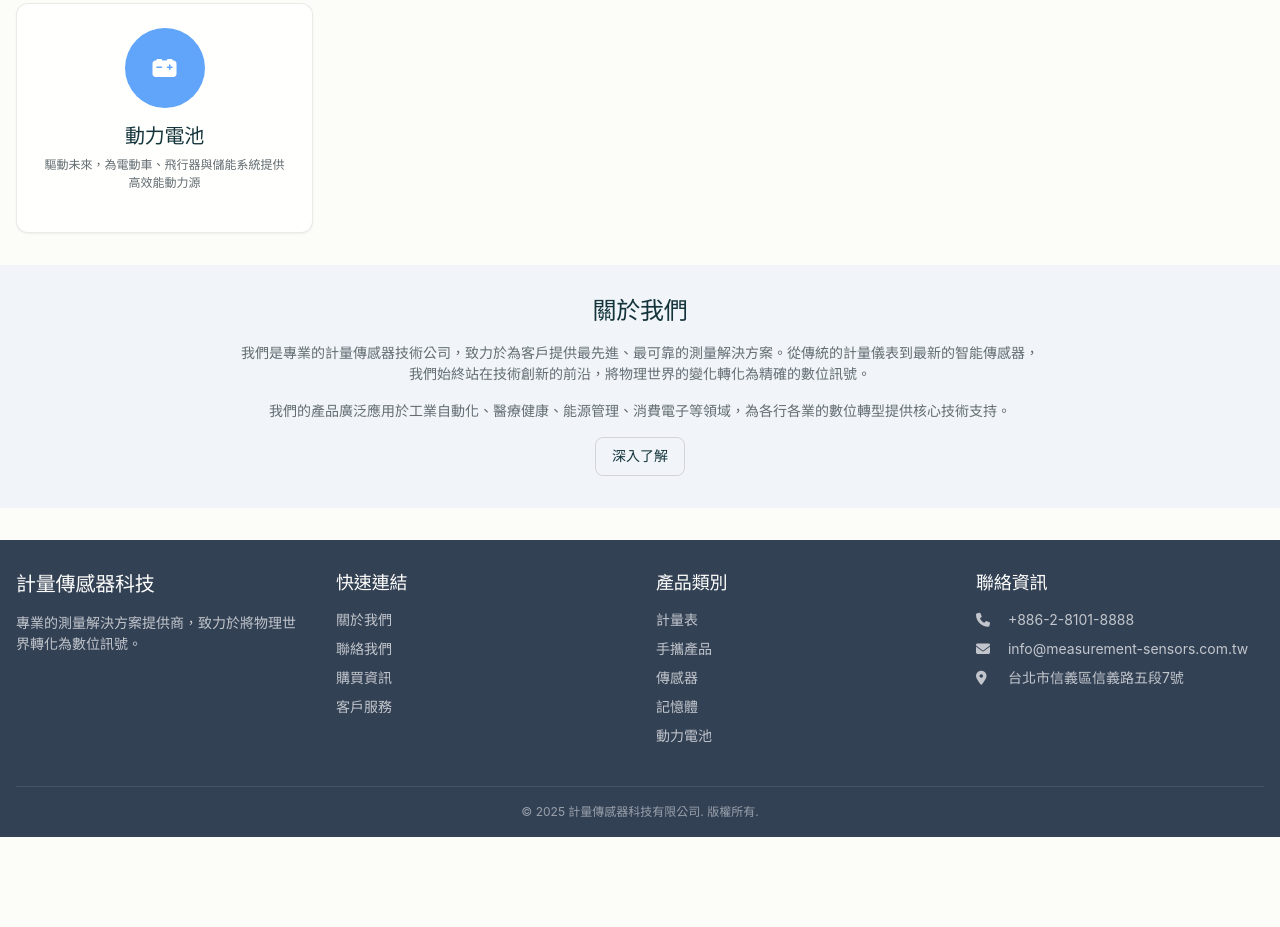
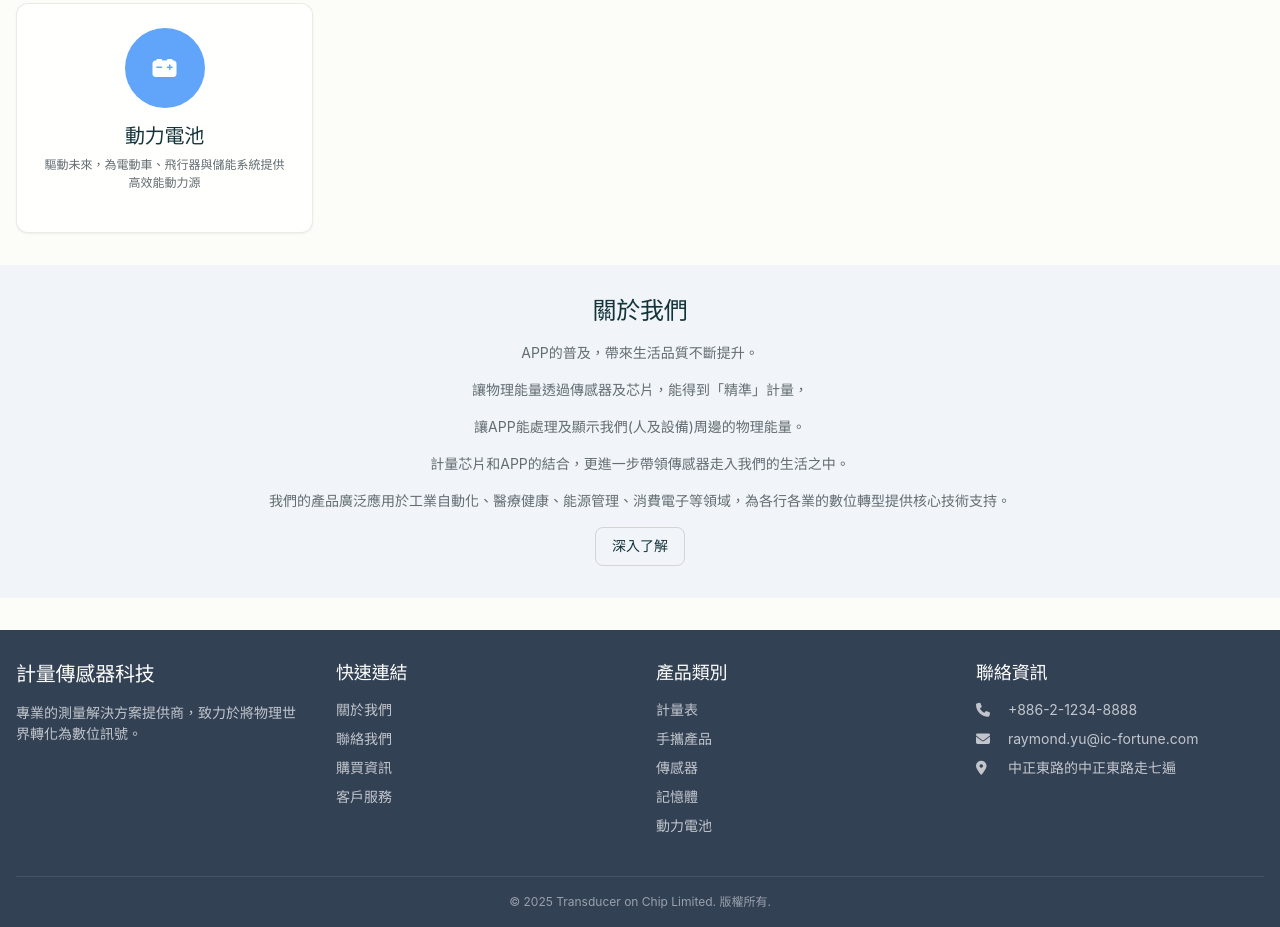
Before and after one commit to Rmanst/TOCL, a plain HTML site: page index.html in a window 1280 px wide. Shown: the part 855-1782 px from the top of the page. Before the commit the page ends 1692 px from the top, so only its background shows below. Drawn offline with Linux system fonts and the light colour scheme; a web font is replaced by a local one.

Commit message:
Update index.html

```diff
--- a/index.html
+++ b/index.html
@@ -3,7 +3,7 @@
 <head>
     <meta charset="UTF-8">
     <meta name="viewport" content="width=device-width, initial-scale=1.0">
-    <title>計量傳感器科技 - 專業測量解決方案</title>
+    <title>計量傳感器 - 專業測量解決方案</title>
     <link rel="stylesheet" href="style.css">
     <link rel="stylesheet" href="https://cdnjs.cloudflare.com/ajax/libs/font-awesome/6.4.0/css/all.min.css">
 </head>
@@ -14,7 +14,7 @@
             <div class="nav-wrapper">
                 <div class="logo">
                     <i class="fas fa-microchip"></i>
-                    <span>計量傳感器科技</span>
+                    <span>Transducer on Chip Limited</span>
                 </div>
 
                 <ul class="nav-menu">
@@ -209,7 +209,10 @@
                 <div class="container">
                     <div class="about-content">
                         <h2>關於我們</h2>
-                        <p>我們是專業的計量傳感器技術公司，致力於為客戶提供最先進、最可靠的測量解決方案。從傳統的計量儀表到最新的智能傳感器，我們始終站在技術創新的前沿，將物理世界的變化轉化為精確的數位訊號。</p>
+                        <p>APP的普及，帶來生活品質不斷提升。</p>
+                        <p>讓物理能量透過傳感器及芯片，能得到「精準」計量，</p>
+                        <p>讓APP能處理及顯示我們(人及設備)周邊的物理能量。</p>
+                        <p>計量芯片和APP的結合，更進一步帶領傳感器走入我們的生活之中。</p>
                         <p>我們的產品廣泛應用於工業自動化、醫療健康、能源管理、消費電子等領域，為各行各業的數位轉型提供核心技術支持。</p>
                         <button class="btn btn--outline" onclick="showAboutDetail()">深入了解</button>
                     </div>
@@ -506,21 +509,21 @@
                             <i class="fas fa-map-marker-alt"></i>
                             <div>
                                 <h4>公司地址</h4>
-                                <p>台北市信義區信義路五段7號<br>台北101大樓35樓</p>
+                                <p>中正東路的中正東路走七遍<br>計量大樓</p>
                             </div>
                         </div>
                         <div class="contact-item">
                             <i class="fas fa-phone"></i>
                             <div>
                                 <h4>電話</h4>
-                                <p>+886-2-8101-8888</p>
+                                <p>+886-2-1234-8888</p>
                             </div>
                         </div>
                         <div class="contact-item">
                             <i class="fas fa-envelope"></i>
                             <div>
                                 <h4>電子郵件</h4>
-                                <p>info@measurement-sensors.com.tw</p>
+                                <p>raymond.yu@ic-fortune.com</p>
                             </div>
                         </div>
                         <div class="contact-item">
@@ -792,13 +795,13 @@
                 </div>
                 <div class="footer-section">
                     <h4>聯絡資訊</h4>
-                    <p><i class="fas fa-phone"></i> +886-2-8101-8888</p>
-                    <p><i class="fas fa-envelope"></i> info@measurement-sensors.com.tw</p>
-                    <p><i class="fas fa-map-marker-alt"></i> 台北市信義區信義路五段7號</p>
+                    <p><i class="fas fa-phone"></i> +886-2-1234-8888</p>
+                    <p><i class="fas fa-envelope"></i> raymond.yu@ic-fortune.com</p>
+                    <p><i class="fas fa-map-marker-alt"></i> 中正東路的中正東路走七遍</p>
                 </div>
             </div>
             <div class="footer-bottom">
-                <p>&copy; 2025 計量傳感器科技有限公司. 版權所有.</p>
+                <p>&copy; 2025 Transducer on Chip Limited. 版權所有.</p>
             </div>
         </div>
     </footer>
```
